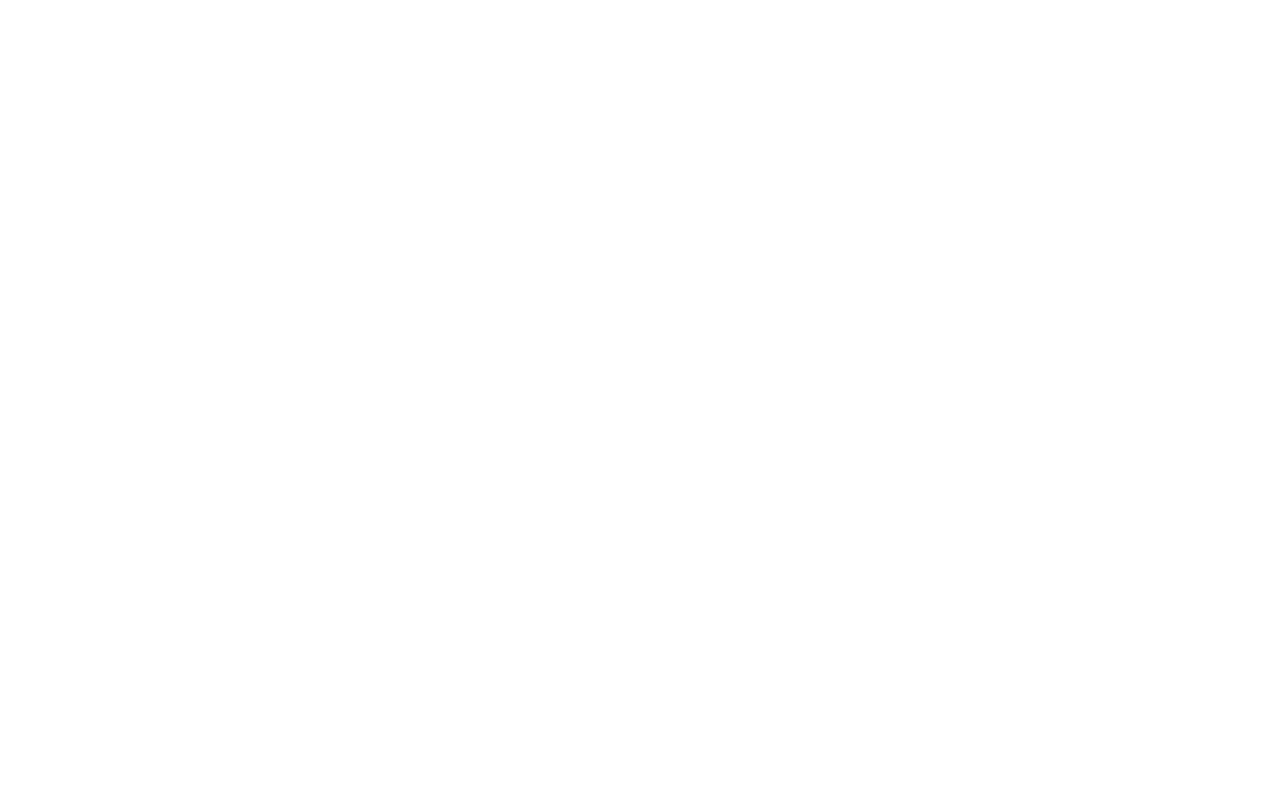
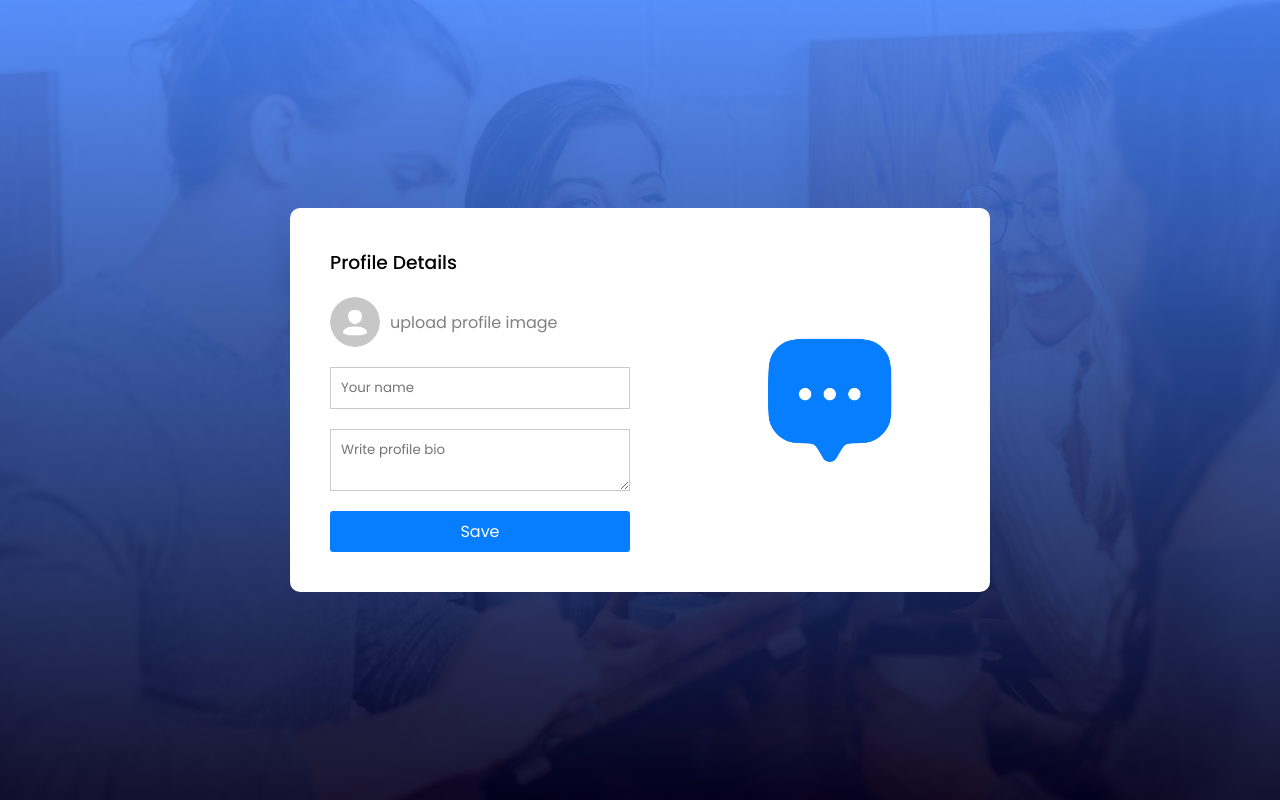
Before and after one commit to Pawan8716/chat_app, a React (Vite) app: page /profileUpdate in a window 1280 px wide. Built offline with nearby package versions, Linux system fonts and the light colour scheme; a web font is replaced by a local one.

Commit message:
add profile page in chat app

```diff
--- a/src/pages/profileUpdate/profileUpdate.css
+++ b/src/pages/profileUpdate/profileUpdate.css
@@ -0,0 +1,65 @@
+.profile {
+  min-height: 100vh;
+  background: url(/background.png) no-repeat;
+  background-size: cover;
+  display: flex;
+  align-items: center;
+  justify-content: center;
+}
+.profile_container {
+  background: white;
+  display: flex;
+  align-items: center;
+  justify-content: space-between;
+  min-width: 700px;
+  border-radius: 10px;
+}
+
+.profile_pic {
+  max-width: 160px;
+  aspect-ratio: 1/1;
+  margin: 20px auto;
+  border-radius: 50%;
+}
+
+.profile form {
+  display: flex;
+  flex-direction: column;
+  gap: 20px;
+  padding: 40px;
+}
+.profile form h3 {
+  font-weight: 500;
+}
+
+.profile label {
+  display: flex;
+  align-items: center;
+  gap: 10px;
+  color: gray;
+  cursor: pointer;
+}
+
+.profile label img {
+  width: 50px;
+  aspect-ratio: 1/1;
+  border-radius: 50%;
+}
+
+.profile input,
+textarea {
+  padding: 10px;
+  min-width: 300px;
+  border: 1px solid #c9c9c9;
+  outline-color: #077eff;
+}
+
+.profile form button {
+  border: none;
+  color: white;
+  background-color: #077eff;
+  padding: 8px;
+  font-size: 16px;
+  cursor: pointer;
+  border-radius: 3px;
+}
--- a/src/pages/profileUpdate/profileUpdate.jsx
+++ b/src/pages/profileUpdate/profileUpdate.jsx
@@ -1,6 +1,39 @@
-import React from "react";
+import React, { useState } from "react";
 import "./profileUpdate.css";
+import assets from "../../assets/assets";
 const ProfileUpdate = () => {
-  return <div> </div>;
+  const [image, setImage] = useState(false);
+
+  return (
+    <div className="profile">
+      <div className="profile_container">
+        <form>
+          <h3>Profile Details</h3>
+          <label htmlFor="avatar">
+            <input
+              onChange={(e) => setImage(e.target.files[0])}
+              type="file"
+              id="avatar"
+              accept=".png, .jpg, .jpeg"
+              hidden
+            />
+            <img
+              src={image ? URL.createObjectURL(image) : assets.avatar_icon}
+              alt=""
+            />{" "}
+            upload profile image
+          </label>
+          <input type="text" placeholder="Your name" required />
+          <textarea placeholder="Write profile bio" required></textarea>
+          <button type="submit">Save</button>
+        </form>
+        <img
+          className="profile_pic"
+          src={image ? URL.createObjectURL(image) : assets.logo_icon}
+          alt=""
+        />
+      </div>
+    </div>
+  );
 };
 export default ProfileUpdate;
```
